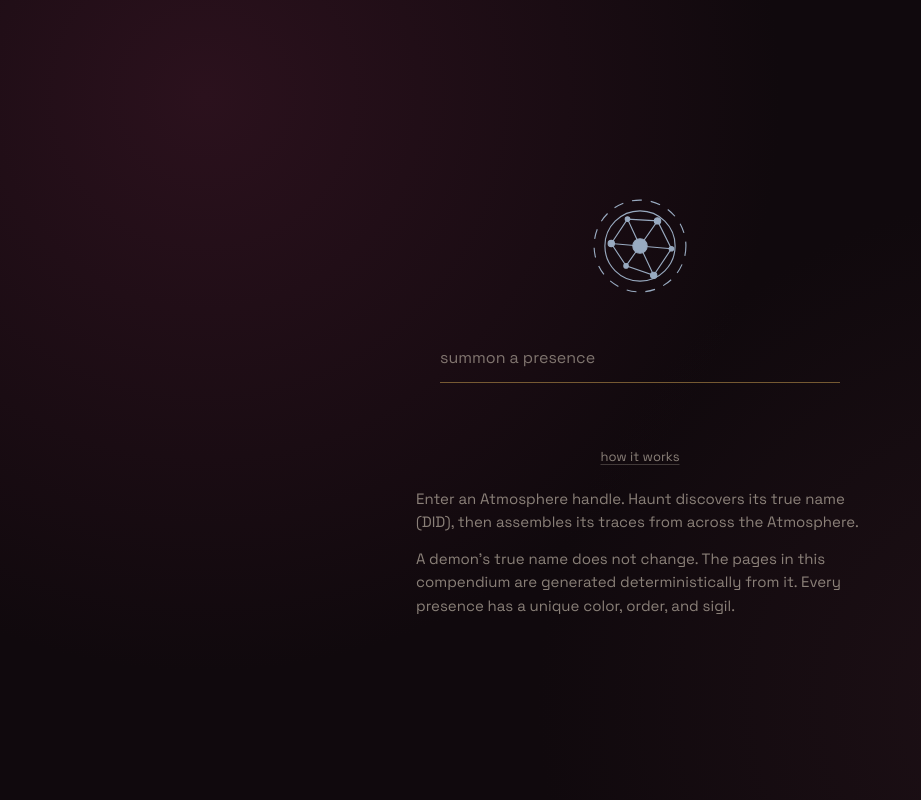
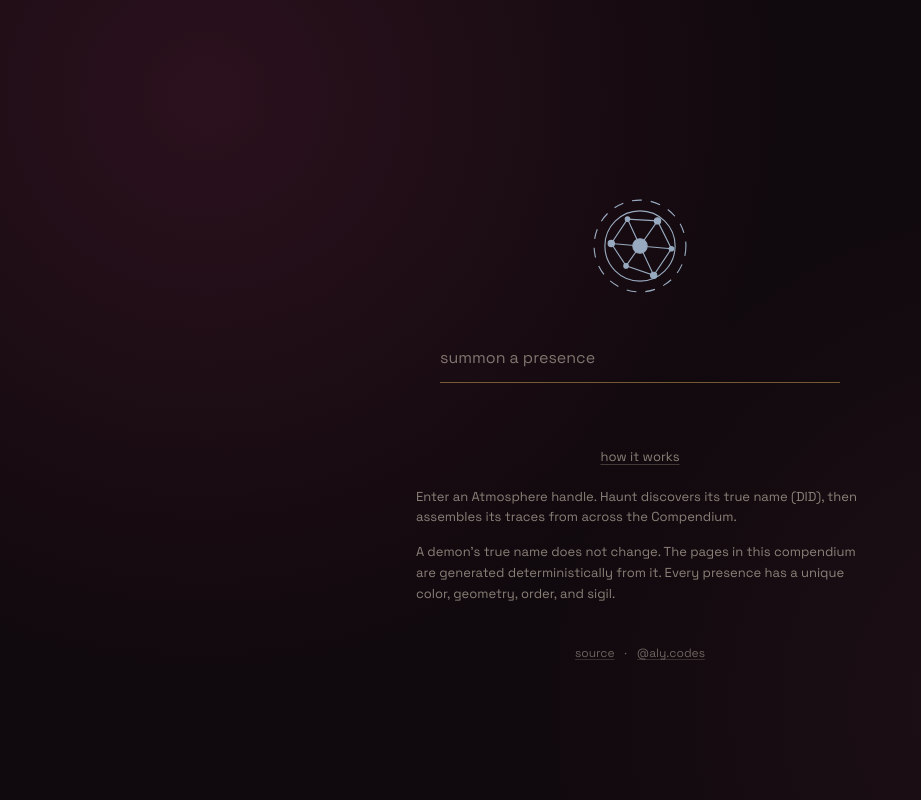
Before and after one commit to alyraffauf/haunt, a React (Vite) app: page / in a window 1280 px wide. Both pictures are taken after a click on the heading "how it works". Shown: the whole page, without its empty margins (0-921 px from the left). Built offline with nearby package versions, Linux system fonts and the light colour scheme.

Commit message:
add attribution

```diff
--- a/src/components/actor-app.tsx
+++ b/src/components/actor-app.tsx
@@ -228,17 +228,34 @@ function Home() {
           <summary>how it works</summary>
           <div className="home-how-it-works-copy">
             <p>
-              Enter an Atmosphere handle. Haunt discovers its true name
-              (DID), then assembles its traces from across the
-              Atmosphere.
+              Enter an Atmosphere handle. Haunt discovers its true name (DID),
+              then assembles its traces from across the Compendium.
             </p>
             <p>
-              A demon's true name does not change. The pages in this compendium are
-              generated deterministically from it. Every presence has a unique
-              color, order, and sigil.
+              A demon's true name does not change. The pages in this compendium
+              are generated deterministically from it. Every presence has a
+              unique color, geometry, order, and sigil.
             </p>
           </div>
         </details>
+
+        <footer className="home-footer">
+          <a
+            href="https://tangled.org/aly.codes/haunt"
+            target="_blank"
+            rel="noreferrer"
+          >
+            source
+          </a>
+          <span aria-hidden="true">·</span>
+          <a
+            href="https://bsky.app/profile/aly.codes"
+            target="_blank"
+            rel="noreferrer"
+          >
+            @aly.codes
+          </a>
+        </footer>
       </div>
     </main>
   );
--- a/src/styles/globals.css
+++ b/src/styles/globals.css
@@ -279,8 +279,9 @@ body {
 
 .home-how-it-works-copy {
   display: grid;
+  font-size: 0.8125rem;
   gap: 0.875rem;
-  line-height: 1.55;
+  line-height: 1.6;
   margin-top: 1.25rem;
   text-align: left;
 }
@@ -301,6 +302,31 @@ body {
   color: var(--home-highlight);
   font-size: 0.8125rem;
   font-weight: 650;
+}
+
+.home-footer {
+  align-items: center;
+  color: color-mix(in srgb, currentColor 42%, transparent);
+  display: flex;
+  font-size: 0.75rem;
+  gap: 0.625rem;
+  justify-content: center;
+  margin-top: 2.5rem;
+}
+
+.home-footer a {
+  text-decoration: underline;
+  text-decoration-color: color-mix(in srgb, currentColor 40%, transparent);
+  text-underline-offset: 0.2em;
+}
+
+.home-footer a:hover {
+  color: var(--home-text);
+}
+
+.home-footer a:focus-visible {
+  outline: 2px solid var(--home-highlight);
+  outline-offset: 3px;
 }
 
 @media (max-width: 24rem) {
```
